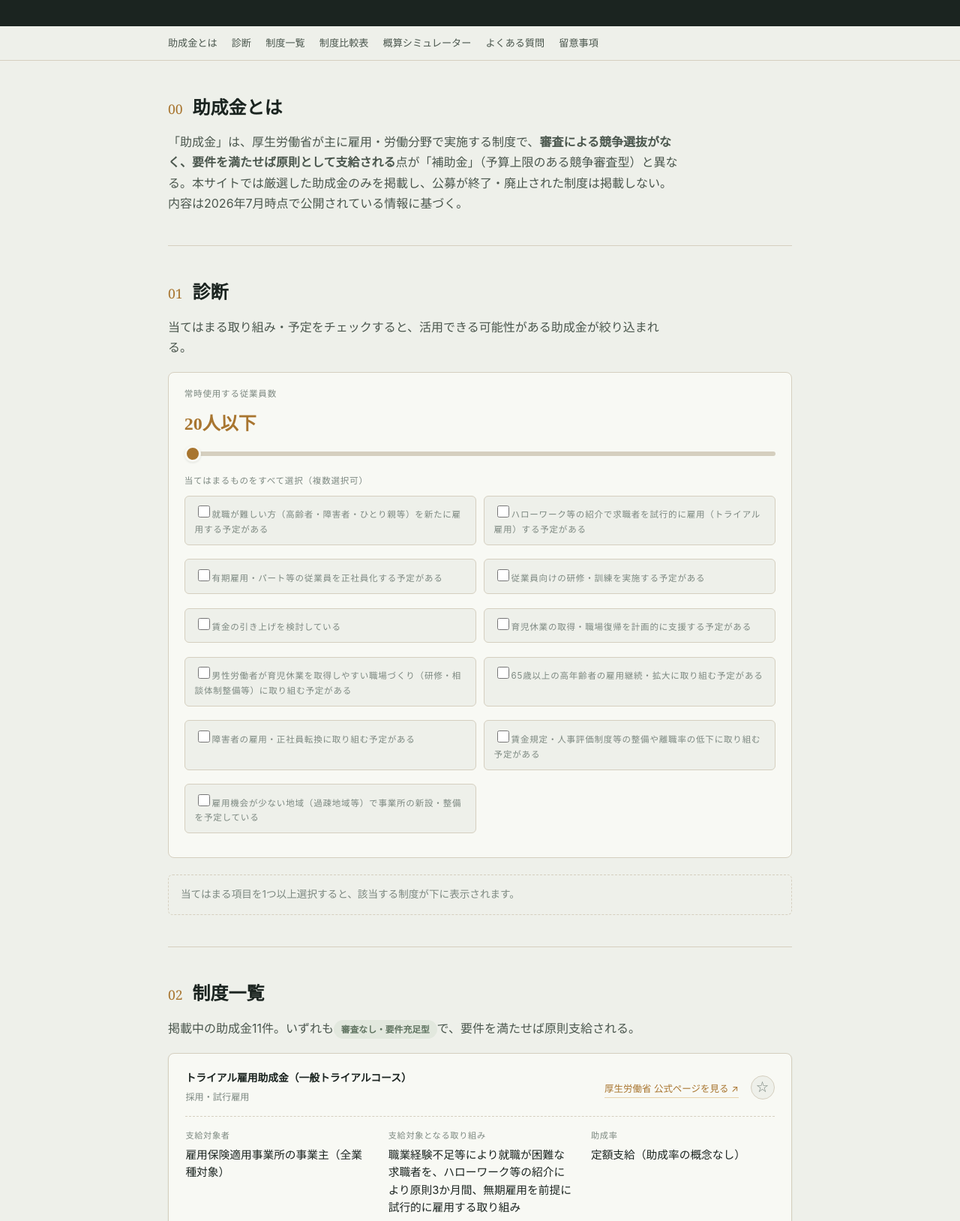
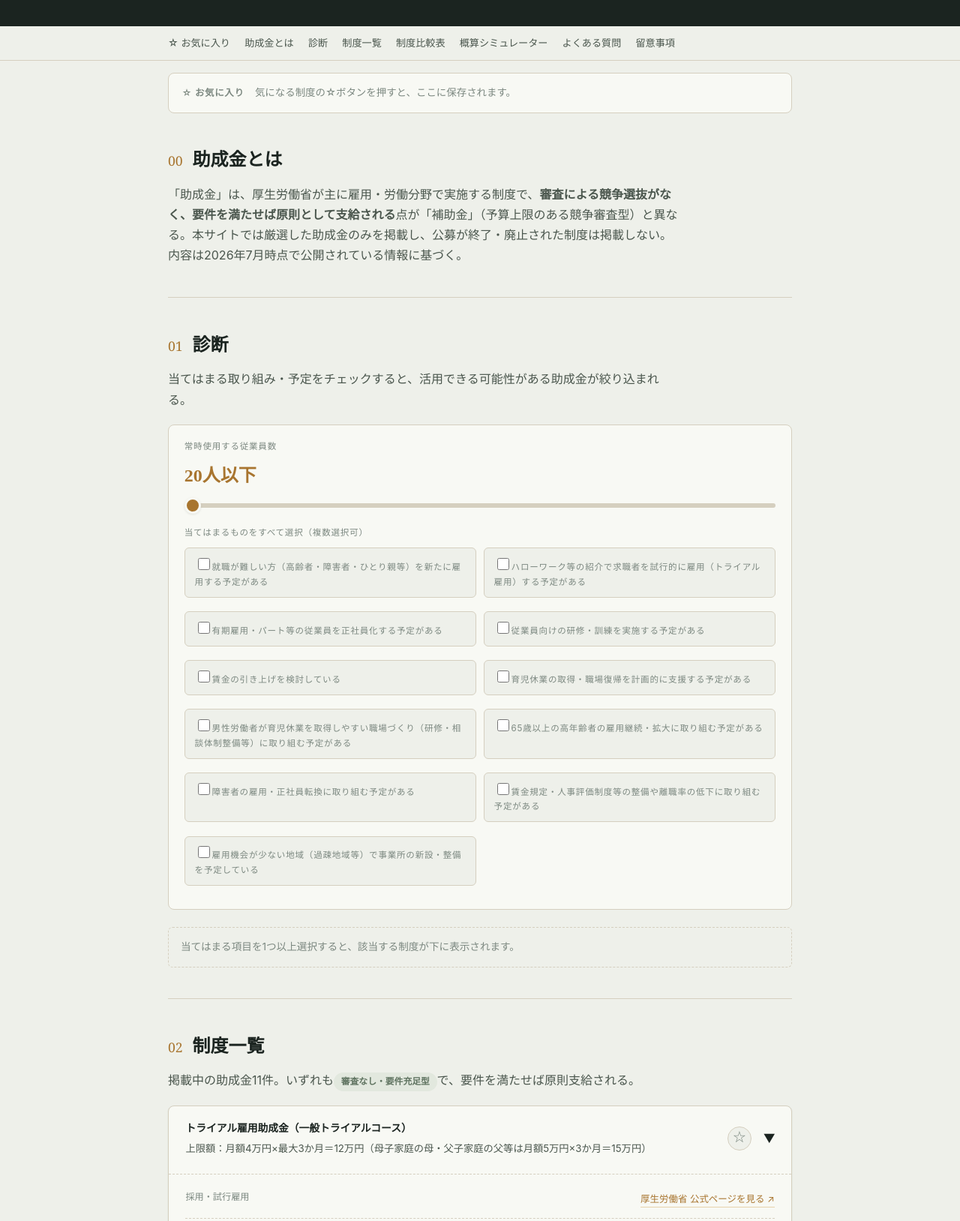
Before and after one commit to subsidy-grant/joseikin-navi, a plain HTML site: page index.html in a window 1280 px wide. Shown: the part 403-2031 px from the top of the page at 75% size. Drawn offline with Linux system fonts and the light colour scheme.

Commit message:
制度カードを折りたたみ式に変更し、お気に入りの視認性を改善
- 制度一覧の各カードをdetails/summaryの折りたたみ式に変更。見出しは「制度名+上限額」、初期状態は1件目のみ展開
- 診断結果の該当制度チップはカードを開いてスクロールするボタンに変更
- お気に入り☆ボタンのアクティブ状態を塗りつぶし表示にして視認性を改善
- お気に入りパネルを常時表示にし、ナビに「☆ お気に入り」リンクを追加して保存場所を分かりやすく
- 概算シミュレーターの対象人数スライダーの上限を100人に拡大

```diff
--- a/index.html
+++ b/index.html
@@ -69,18 +69,26 @@
   nav.toc a { font-size: 0.82rem; color: var(--ink-soft); text-decoration: none; white-space: nowrap; }
   nav.toc a:hover { color: var(--accent); }
 
-  .fav-panel { max-width: 880px; margin: 0 auto; padding: 0 1.5rem; display: none; }
-  .fav-panel.has-items { display: block; }
+  .fav-panel { max-width: 880px; margin: 0 auto; padding: 0 1.5rem; }
   .fav-panel-inner { background: var(--paper-raised); border: 1px solid var(--line); border-radius: 8px; padding: 0.9rem 1.1rem; margin: 1rem 0 0; display: flex; flex-wrap: wrap; align-items: center; gap: 0.6rem 0.9rem; }
-  .fav-panel-label { font-size: 0.78rem; color: var(--ink-faint); font-weight: 600; }
+  .fav-panel-label { font-size: 0.78rem; color: var(--ink-faint); font-weight: 600; text-transform: uppercase; letter-spacing: 0.05em; }
+  .fav-empty-hint { font-size: 0.84rem; color: var(--ink-faint); }
   .fav-chip { display: inline-flex; align-items: center; gap: 0.4rem; background: var(--accent-wash); color: var(--ink); border-radius: 100px; padding: 0.25rem 0.5rem 0.25rem 0.75rem; font-size: 0.82rem; }
   .fav-chip button { appearance: none; border: none; background: none; color: var(--ink-faint); cursor: pointer; font-size: 0.85rem; line-height: 1; padding: 0.1rem; }
   .fav-chip button:hover { color: var(--rust); }
   .fav-print-btn { appearance: none; border: 1px solid var(--accent); background: var(--paper); color: var(--accent); border-radius: 6px; padding: 0.4rem 0.8rem; font-size: 0.82rem; cursor: pointer; margin-left: auto; }
   .fav-print-btn:hover { background: var(--accent-wash); }
-  .fav-star { appearance: none; -webkit-appearance: none; border: 1px solid var(--line); background: var(--paper); color: var(--ink-faint); border-radius: 100px; width: 2rem; height: 2rem; flex-shrink: 0; font-size: 1rem; line-height: 1; cursor: pointer; display: inline-flex; align-items: center; justify-content: center; margin-left: auto; }
+  .fav-star {
+    appearance: none; -webkit-appearance: none; border: 1px solid var(--line); background: var(--paper); color: var(--ink-faint);
+    border-radius: 100px; width: 2rem; height: 2rem; flex-shrink: 0; font-size: 1.05rem; line-height: 1; cursor: pointer;
+    display: inline-flex; align-items: center; justify-content: center; margin-left: auto;
+    transition: background 0.15s ease, color 0.15s ease, border-color 0.15s ease, transform 0.1s ease;
+  }
   .fav-star:hover, .fav-star:focus-visible { border-color: var(--accent); color: var(--accent); outline: none; }
-  .fav-star.active { background: var(--accent-wash); border-color: var(--accent); color: var(--accent); }
+  .fav-star.active {
+    background: var(--accent); border-color: var(--accent); color: var(--paper-raised);
+    box-shadow: 0 1px 4px var(--shadow); transform: scale(1.08);
+  }
 
   main { max-width: 880px; margin: 0 auto; padding: 0 1.5rem; }
   section { padding: 2.6rem 0; border-bottom: 1px solid var(--line); }
@@ -125,10 +133,16 @@
   .diag-result { margin-top: 1.4rem; }
   .diag-hint { font-size: 0.85rem; color: var(--ink-faint); padding: 0.9rem 1rem; border: 1px dashed var(--line); border-radius: 6px; }
 
-  /* ---------- Program cards (02) ---------- */
+  /* ---------- Program cards (02) — collapsible ---------- */
   .cond-list { display: flex; flex-direction: column; gap: 1rem; margin-top: 1.2rem; }
-  .cond-card { background: var(--paper-raised); border: 1px solid var(--line); border-radius: 8px; padding: 1.3rem 1.4rem; box-shadow: 0 1px 2px var(--shadow); }
-  .cond-card.dim { opacity: 0.4; }
+  details.cond-card { background: var(--paper-raised); border: 1px solid var(--line); border-radius: 8px; box-shadow: 0 1px 2px var(--shadow); }
+  details.cond-card.dim { opacity: 0.4; }
+  details.cond-card > summary { list-style: none; cursor: pointer; padding: 1.1rem 1.4rem; display: flex; flex-wrap: wrap; align-items: center; gap: 0.6rem 1rem; }
+  details.cond-card > summary::-webkit-details-marker { display: none; }
+  details.cond-card > summary::marker { content: ""; }
+  .cond-summary-text { flex: 1; min-width: 0; display: flex; flex-direction: column; gap: 0.25rem; }
+  .cond-summary-cap { font-size: 0.83rem; color: var(--ink-soft); }
+  .cond-body { padding: 0 1.4rem 1.3rem; border-top: 1px dashed var(--line); margin-top: 0.3rem; padding-top: 1rem; }
   .cond-head { display: flex; flex-wrap: wrap; align-items: center; gap: 0.6rem 1rem; padding-bottom: 0.9rem; margin-bottom: 0.2rem; border-bottom: 1px dashed var(--line); }
   .cond-head .stack { flex: 1; min-width: 0; display: flex; flex-direction: column; gap: 0.2rem; }
   .stack .sub { font-size: 0.76rem; color: var(--ink-faint); font-weight: 400; }
@@ -140,7 +154,8 @@
   .pd-item .v { font-size: 0.92rem; line-height: 1.6; }
   .pd-item-wide { grid-column: 1 / -1; }
   .pd-note { margin-top: 1rem; font-size: 0.84rem; color: var(--ink-soft); background: var(--sage-wash); border-radius: 6px; padding: 0.7rem 0.9rem; }
-  .match-tag { display: inline-flex; align-items: center; gap: 0.3rem; font-size: 0.74rem; font-weight: 600; color: var(--accent); background: var(--accent-wash); border-radius: 100px; padding: 0.15rem 0.6rem; margin-left: 0.4rem; }
+  .match-tag { display: inline-flex; align-items: center; gap: 0.3rem; font-size: 0.74rem; font-weight: 600; color: var(--accent); background: var(--accent-wash); border-radius: 100px; padding: 0.15rem 0.6rem; margin-left: 0.4rem; border: none; cursor: pointer; font-family: inherit; }
+  .match-tag:hover { background: var(--accent); color: var(--paper-raised); }
 
   /* ---------- Comparison table (03) ---------- */
   .compare-table-wrap { overflow-x: auto; margin-top: 1.2rem; }
@@ -229,6 +244,7 @@
 
 <nav class="toc">
   <div class="row">
+    <a href="#favorites">☆ お気に入り</a>
     <a href="#about">助成金とは</a>
     <a href="#diagnosis">診断</a>
     <a href="#programs">制度一覧</a>
@@ -239,11 +255,11 @@
   </div>
 </nav>
 
-<div class="fav-panel" id="favPanel">
+<div class="fav-panel" id="favorites">
   <div class="fav-panel-inner">
-    <span class="fav-panel-label">☆ 保存した制度</span>
+    <span class="fav-panel-label">☆ お気に入り</span>
     <div id="favChips" style="display:flex; flex-wrap:wrap; gap:0.5rem;"></div>
-    <button type="button" class="fav-print-btn" onclick="window.print()">印刷 / PDF保存</button>
+    <button type="button" class="fav-print-btn" id="favPrintBtn" onclick="window.print()">印刷 / PDF保存</button>
   </div>
 </div>
 
@@ -300,7 +316,7 @@
           <label for="simCount">② 対象人数</label>
           <div class="dial-row">
             <div class="dial-readout" id="simCountReadout">1人</div>
-            <input type="range" id="simCount" min="1" max="20" step="1" value="1" oninput="onSimCountInput(this.value)">
+            <input type="range" id="simCount" min="1" max="100" step="1" value="1" oninput="onSimCountInput(this.value)">
           </div>
         </div>
       </div>
@@ -578,11 +594,15 @@
     });
   }
   function renderFavPanel() {
-    var panel = document.getElementById('favPanel');
     var chipsEl = document.getElementById('favChips');
-    if (!panel || !chipsEl) return;
+    var printBtn = document.getElementById('favPrintBtn');
+    if (!chipsEl) return;
     var favs = getFavorites();
-    panel.classList.toggle('has-items', favs.length > 0);
+    if (printBtn) printBtn.style.display = favs.length > 0 ? '' : 'none';
+    if (favs.length === 0) {
+      chipsEl.innerHTML = '<span class="fav-empty-hint">気になる制度の☆ボタンを押すと、ここに保存されます。</span>';
+      return;
+    }
     chipsEl.innerHTML = favs.map(function (key) {
       var p = PROGRAMS[key];
       var name = p ? p.name : key;
@@ -595,12 +615,18 @@
     var keys = Object.keys(PROGRAMS);
     document.getElementById('heroProgramCount').textContent = keys.length;
     document.getElementById('programCountInline').textContent = keys.length;
-    var html = keys.map(function (k) {
+    var html = keys.map(function (k, idx) {
       var p = PROGRAMS[k];
-      return '<div class="cond-card" data-key="' + k + '" id="prog-' + k + '">' +
-        '<div class="cond-head"><div class="stack"><span class="pill">' + p.name + '</span><span class="sub">' + p.category + '</span></div>' +
-        '<a class="src-link" href="' + p.link + '" target="_blank" rel="noopener noreferrer">' + p.linkLabel + ' ↗</a>' +
-        '<button type="button" class="fav-star" data-key="' + k + '" onclick="toggleFavorite(\'' + k + '\')">☆</button></div>' +
+      var openAttr = idx === 0 ? ' open' : '';
+      return '<details class="cond-card" data-key="' + k + '" id="prog-' + k + '"' + openAttr + '>' +
+        '<summary>' +
+          '<div class="cond-summary-text"><span class="pill">' + p.name + '</span><span class="cond-summary-cap">上限額：' + p.cap + '</span></div>' +
+          '<button type="button" class="fav-star" data-key="' + k + '" onclick="toggleFavorite(\'' + k + '\'); event.preventDefault(); event.stopPropagation();">☆</button>' +
+          '<span class="chevron">▶</span>' +
+        '</summary>' +
+        '<div class="cond-body">' +
+          '<div class="cond-head"><div class="stack"><span class="sub">' + p.category + '</span></div>' +
+          '<a class="src-link" href="' + p.link + '" target="_blank" rel="noopener noreferrer">' + p.linkLabel + ' ↗</a></div>' +
           '<div class="pd-grid">' +
             '<div class="pd-item"><div class="k">支給対象者</div><div class="v">' + p.scale + '</div></div>' +
             '<div class="pd-item"><div class="k">支給対象となる取り組み</div><div class="v">' + p.expense + '</div></div>' +
@@ -611,7 +637,8 @@
             '<div class="pd-item"><div class="k">制度の継続性</div><div class="v">' + p.continuity + '</div></div>' +
           '</div>' +
           '<div class="pd-note">' + p.note + '</div>' +
-      '</div>';
+        '</div>' +
+      '</details>';
     }).join('');
     document.getElementById('programList').innerHTML = html;
     updateFavoriteStars();
@@ -663,11 +690,18 @@
       return;
     }
     var chipsHTML = matchedKeys.map(function (k) {
-      return '<a href="#prog-' + k + '" class="match-tag">✓ ' + PROGRAMS[k].name + '</a>';
+      return '<button type="button" class="match-tag" onclick="jumpToProgram(\'' + k + '\')">✓ ' + PROGRAMS[k].name + '</button>';
     }).join('');
     out.innerHTML = '<div class="sim-panel ok"><div class="sim-headline">◎ 該当する可能性がある制度（' + matchedKeys.length + '件）</div>' +
       '<div style="margin-top:0.8rem; display:flex; flex-wrap:wrap; gap:0.5rem;">' + chipsHTML + '</div>' +
-      '<div class="sim-note">クリックすると「制度一覧」の該当カードにジャンプします。該当しない制度は一覧内で淡色表示されます。</div></div>';
+      '<div class="sim-note">クリックすると「制度一覧」の該当カードが開いてジャンプします。該当しない制度は一覧内で淡色表示されます。</div></div>';
+  }
+
+  function jumpToProgram(key) {
+    var el = document.getElementById('prog-' + key);
+    if (!el) return;
+    el.open = true;
+    el.scrollIntoView({ behavior: 'smooth', block: 'start' });
   }
 
   // ---------- 制度比較表（03） ----------
```
Lines whose indentation alone changed are shown as unchanged.
